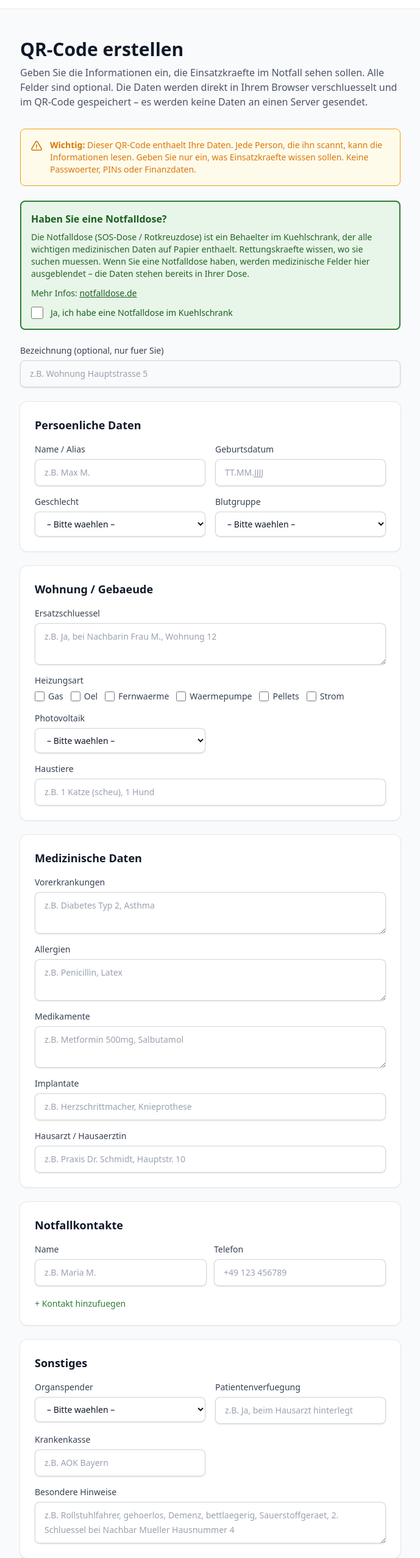
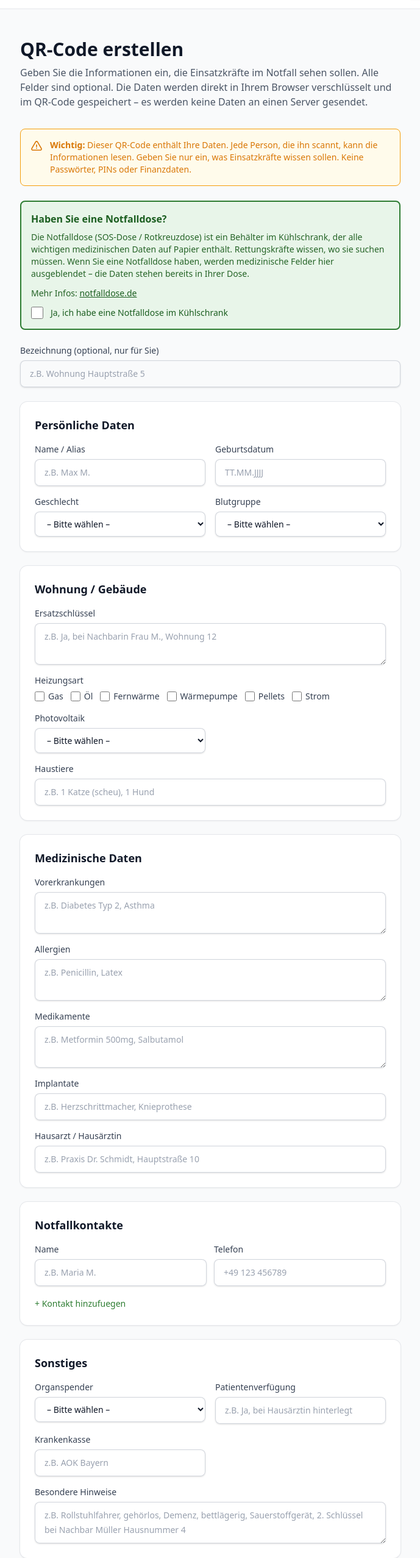
Before and after one commit to Grinsel/notfall-qr, a Next.js app: page /setup in a window 1280 px wide. Shown: the part 58-2613 px from the top of the page at 61% size, without its empty margins (295-984 px from the left). Built offline with nearby package versions, Linux system fonts and the light colour scheme.

Commit message:
umlaute und und qr code korrigiert

```diff
--- a/src/app/info/page.tsx
+++ b/src/app/info/page.tsx
@@ -185,7 +185,7 @@ export default function InfoPage() {
 
               <details className="group rounded-lg border border-gray-200 bg-gray-50">
                 <summary className="cursor-pointer px-4 py-3 font-medium text-gray-900 select-none">
-                  Ersatzschluessel
+                  Ersatzschlüssel
                 </summary>
                 <div className="px-4 pb-4 text-sm text-gray-600 leading-relaxed">
                   <p className="mb-2">Wenn die Wohnungst&uuml;r verschlossen ist, muss die Feuerwehr sie aufbrechen &ndash; das kostet Zeit und besch&auml;digt die T&uuml;r. Ein hinterlegter Ersatzschl&uuml;ssel beschleunigt den Zugang erheblich.</p>
@@ -195,7 +195,7 @@ export default function InfoPage() {
 
               <details className="group rounded-lg border border-gray-200 bg-gray-50">
                 <summary className="cursor-pointer px-4 py-3 font-medium text-gray-900 select-none">
-                  Notfalldose im Kuehlschrank
+                  Notfalldose im Kühlschrank
                 </summary>
                 <div className="px-4 pb-4 text-sm text-gray-600 leading-relaxed">
                   <p className="mb-2">Die Notfalldose (SOS-Dose) ist ein standardisiertes System: Eine Dose im K&uuml;hlschrank enth&auml;lt medizinische Informationen. Rettungskr&auml;fte wissen, wo sie suchen m&uuml;ssen, wenn dieser Hinweis vorhanden ist.</p>
@@ -213,7 +213,7 @@ export default function InfoPage() {
 
               <details className="group rounded-lg border border-gray-200 bg-gray-50">
                 <summary className="cursor-pointer px-4 py-3 font-medium text-gray-900 select-none">
-                  Solaranlage
+                  Photovoltaik
                 </summary>
                 <div className="px-4 pb-4 text-sm text-gray-600 leading-relaxed">
                   <p className="mb-2">Photovoltaik-Anlagen stehen unter Spannung, solange Licht auf die Module f&auml;llt &ndash; auch wenn der Strom im Haus abgeschaltet ist. Das ist ein ernstes Risiko bei L&ouml;scharbeiten. Die Feuerwehr muss wissen, ob eine Anlage vorhanden ist und wo die Hauptsicherung liegt.</p>
@@ -231,7 +231,7 @@ export default function InfoPage() {
 
               <details className="group rounded-lg border border-gray-200 bg-gray-50">
                 <summary className="cursor-pointer px-4 py-3 font-medium text-gray-900 select-none">
-                  Hausarzt / Hausaerztin
+                  Hausarzt / Hausärztin
                 </summary>
                 <div className="px-4 pb-4 text-sm text-gray-600 leading-relaxed">
                   <p className="mb-2">Der Hausarzt kennt die vollst&auml;ndige Krankengeschichte und kann im Notfall telefonisch wichtige Informationen an den Rettungsdienst oder die Notaufnahme weitergeben.</p>
--- a/src/app/setup/page.tsx
+++ b/src/app/setup/page.tsx
@@ -18,10 +18,10 @@ const HARD_LIMIT = 1200;
 const MAX_CONTACTS = 3;
 
 const BLOOD_TYPES = ["", "A+", "A-", "B+", "B-", "AB+", "AB-", "0+", "0-"];
-const GENDERS = ["", "Maennlich", "Weiblich", "Divers"];
+const GENDERS = ["", "Männlich", "Weiblich", "Divers"];
 const ORGAN_DONOR_OPTIONS = ["", "Ja", "Nein", "Unbekannt"];
 const JA_NEIN_OPTIONS = ["", "Ja", "Nein"];
-const HEATING_TYPES = ["Gas", "Oel", "Fernwaerme", "Waermepumpe", "Pellets", "Strom"];
+const HEATING_TYPES = ["Gas", "Öl", "Fernwärme", "Wärmepumpe", "Pellets", "Strom"];
 
 export default function SetupPage() {
   const [data, setData] = useState<EmergencyData>(createEmptyEmergencyData());
@@ -90,7 +90,7 @@ export default function SetupPage() {
 
   async function handleGenerate() {
     if (isEmpty) {
-      setError("Bitte fuellen Sie mindestens ein Feld aus.");
+      setError("Bitte füllen Sie mindestens ein Feld aus.");
       return;
     }
     if (overHard) {
@@ -108,7 +108,7 @@ export default function SetupPage() {
 
       if (url.length > 3000) {
         setError(
-          "Die Daten sind zu umfangreich fuer einen zuverlaessigen QR-Code. Bitte kuerzen Sie einzelne Felder."
+          "Die Daten sind zu umfangreich für einen zuverlässigen QR-Code. Bitte kürzen Sie einzelne Felder."
         );
         setGenerating(false);
         return;
@@ -126,7 +126,7 @@ export default function SetupPage() {
       setFramedDataUrl(framed);
       setFullUrl(url);
     } catch {
-      setError("Fehler bei der Verschluesselung. Bitte versuchen Sie es erneut.");
+      setError("Fehler bei der Verschlüsselung. Bitte versuchen Sie es erneut.");
     } finally {
       setGenerating(false);
     }
@@ -160,8 +160,8 @@ export default function SetupPage() {
             QR-Code erstellen
           </h1>
           <p className="text-gray-600 mb-8">
-            Geben Sie die Informationen ein, die Einsatzkraefte im Notfall sehen sollen. Alle
-            Felder sind optional. Die Daten werden direkt in Ihrem Browser verschluesselt und im
+            Geben Sie die Informationen ein, die Einsatzkräfte im Notfall sehen sollen. Alle
+            Felder sind optional. Die Daten werden direkt in Ihrem Browser verschlüsselt und im
             QR-Code gespeichert &ndash; es werden keine Daten an einen Server gesendet.
           </p>
 
@@ -184,9 +184,9 @@ export default function SetupPage() {
                     />
                   </svg>
                   <div className="text-sm text-warning-600">
-                    <strong>Wichtig:</strong> Dieser QR-Code enthaelt Ihre Daten. Jede Person, die
-                    ihn scannt, kann die Informationen lesen. Geben Sie nur ein, was Einsatzkraefte
-                    wissen sollen. Keine Passwoerter, PINs oder Finanzdaten.
+                    <strong>Wichtig:</strong> Dieser QR-Code enthält Ihre Daten. Jede Person, die
+                    ihn scannt, kann die Informationen lesen. Geben Sie nur ein, was Einsatzkräfte
+                    wissen sollen. Keine Passwörter, PINs oder Finanzdaten.
                   </div>
                 </div>
               </div>
@@ -197,9 +197,9 @@ export default function SetupPage() {
                   Haben Sie eine Notfalldose?
                 </h3>
                 <p className="text-sm text-primary-700 mb-3">
-                  Die Notfalldose (SOS-Dose / Rotkreuzdose) ist ein Behaelter im Kuehlschrank, der
-                  alle wichtigen medizinischen Daten auf Papier enthaelt. Rettungskraefte wissen, wo
-                  sie suchen muessen. Wenn Sie eine Notfalldose haben, werden medizinische Felder
+                  Die Notfalldose (SOS-Dose / Rotkreuzdose) ist ein Behälter im Kühlschrank, der
+                  alle wichtigen medizinischen Daten auf Papier enthält. Rettungskräfte wissen, wo
+                  sie suchen müssen. Wenn Sie eine Notfalldose haben, werden medizinische Felder
                   hier ausgeblendet &ndash; die Daten stehen bereits in Ihrer Dose.
                 </p>
                 <p className="text-sm text-primary-700 mb-3">
@@ -221,7 +221,7 @@ export default function SetupPage() {
                     className="w-5 h-5 rounded border-primary-600 text-primary-600 focus:ring-primary-500"
                   />
                   <span className="text-sm font-medium text-primary-800">
-                    Ja, ich habe eine Notfalldose im Kuehlschrank
+                    Ja, ich habe eine Notfalldose im Kühlschrank
                   </span>
                 </label>
               </div>
@@ -229,23 +229,23 @@ export default function SetupPage() {
               {/* Label */}
               <div className="mb-6">
                 <label htmlFor="label" className="label-text">
-                  Bezeichnung (optional, nur fuer Sie)
+                  Bezeichnung (optional, nur für Sie)
                 </label>
                 <input
                   id="label"
                   type="text"
                   className="input-field"
-                  placeholder="z.B. Wohnung Hauptstrasse 5"
+                  placeholder="z.B. Wohnung Hauptstraße 5"
                   value={label}
                   onChange={(e) => setLabel(e.target.value)}
                   maxLength={100}
                 />
               </div>
 
-              {/* Section: Persoenliche Daten */}
+              {/* Section: Persönliche Daten */}
               <div className="card mb-6">
                 <h2 className="text-lg font-semibold text-gray-900 mb-4">
-                  Persoenliche Daten
+                  Persönliche Daten
                 </h2>
                 <div className="grid grid-cols-1 sm:grid-cols-2 gap-4">
                   <div>
@@ -288,7 +288,7 @@ export default function SetupPage() {
                         >
                           {GENDERS.map((g) => (
                             <option key={g} value={g}>
-                              {g || "– Bitte waehlen –"}
+                              {g || "– Bitte wählen –"}
                             </option>
                           ))}
                         </select>
@@ -305,7 +305,7 @@ export default function SetupPage() {
                         >
                           {BLOOD_TYPES.map((b) => (
                             <option key={b} value={b}>
-                              {b || "– Bitte waehlen –"}
+                              {b || "– Bitte wählen –"}
                             </option>
                           ))}
                         </select>
@@ -315,15 +315,15 @@ export default function SetupPage() {
                 </div>
               </div>
 
-              {/* Section: Wohnung / Gebaeude */}
+              {/* Section: Wohnung / Gebäude */}
               <div className="card mb-6">
                 <h2 className="text-lg font-semibold text-gray-900 mb-4">
-                  Wohnung / Gebaeude
+                  Wohnung / Gebäude
                 </h2>
                 <div className="space-y-4">
                   <div>
                     <label htmlFor="ed-sparekey" className="label-text">
-                      Ersatzschluessel
+                      Ersatzschlüssel
                     </label>
                     <textarea
                       id="ed-sparekey"
@@ -336,13 +336,13 @@ export default function SetupPage() {
                   {data.spareKey.trim() && (
                     <div>
                       <label htmlFor="ed-sparekeyloc" className="label-text">
-                        Ersatzschluessel-Ort
+                        Ersatzschlüssel-Ort
                       </label>
                       <input
                         id="ed-sparekeyloc"
                         type="text"
                         className="input-field"
-                        placeholder="z.B. Schluesseltresor an der Hauswand, Nachbarin Frau M. Wohnung 12"
+                        placeholder="z.B. Schlüsseltresor an der Hauswand, Nachbarin Frau M. Wohnung 12"
                         value={data.spareKeyLocation}
                         onChange={(e) => updateField("spareKeyLocation", e.target.value)}
                       />
@@ -378,7 +378,7 @@ export default function SetupPage() {
                         id="ed-heatingshutoff"
                         type="text"
                         className="input-field"
-                        placeholder="z.B. Keller links neben Zaehler"
+                        placeholder="z.B. Keller links neben Zähler"
                         value={data.heatingShutoff}
                         onChange={(e) => updateField("heatingShutoff", e.target.value)}
                       />
@@ -397,7 +397,7 @@ export default function SetupPage() {
                       >
                         {JA_NEIN_OPTIONS.map((o) => (
                           <option key={o} value={o}>
-                            {o || "– Bitte waehlen –"}
+                            {o || "– Bitte wählen –"}
                           </option>
                         ))}
                       </select>
@@ -492,13 +492,13 @@ export default function SetupPage() {
                     </div>
                     <div>
                       <label htmlFor="ed-doctor" className="label-text">
-                        Hausarzt / Hausaerztin
+                        Hausarzt / Hausärztin
                       </label>
                       <input
                         id="ed-doctor"
                         type="text"
                         className="input-field"
-                        placeholder="z.B. Praxis Dr. Schmidt, Hauptstr. 10"
+                        placeholder="z.B. Praxis Dr. Schmidt, Hauptstraße 10"
                         value={data.familyDoctor}
                         onChange={(e) => updateField("familyDoctor", e.target.value)}
                       />
@@ -599,20 +599,20 @@ export default function SetupPage() {
                         >
                           {ORGAN_DONOR_OPTIONS.map((o) => (
                             <option key={o} value={o}>
-                              {o || "– Bitte waehlen –"}
+                              {o || "– Bitte wählen –"}
                             </option>
                           ))}
                         </select>
                       </div>
                       <div>
                         <label htmlFor="ed-will" className="label-text">
-                          Patientenverfuegung
+                          Patientenverfügung
                         </label>
                         <input
                           id="ed-will"
                           type="text"
                           className="input-field"
-                          placeholder="z.B. Ja, beim Hausarzt hinterlegt"
+                          placeholder="z.B. Ja, bei Hausärztin hinterlegt"
                           value={data.livingWill}
                           onChange={(e) => updateField("livingWill", e.target.value)}
                         />
@@ -639,7 +639,7 @@ export default function SetupPage() {
                     <textarea
                       id="ed-notes"
                       className="input-field min-h-[60px] resize-y"
-                      placeholder="z.B. Rollstuhlfahrer, gehoerlos, Demenz, bettlaegerig, Sauerstoffgeraet, 2. Schluessel bei Nachbar Mueller Hausnummer 4"
+                      placeholder="z.B. Rollstuhlfahrer, gehörlos, Demenz, bettlägerig, Sauerstoffgerät, 2. Schlüssel bei Nachbar Müller Hausnummer 4"
                       value={data.notes}
                       onChange={(e) => updateField("notes", e.target.value)}
                     />
@@ -658,7 +658,7 @@ export default function SetupPage() {
                       : "text-gray-400"
                   }`}
                 >
-                  {overSoft && !overHard && "QR-Code wird gross — kuerzer ist besser"}
+                  {overSoft && !overHard && "QR-Code wird groß — kürzer ist besser"}
                   {overHard && "Maximale Zeichenzahl erreicht"}
                 </span>
                 <span
@@ -685,7 +685,7 @@ export default function SetupPage() {
                 disabled={generating || isEmpty || overHard}
                 className="btn-primary w-full py-3 text-base"
               >
-                {generating ? "Wird verschluesselt..." : "QR-Code generieren"}
+                {generating ? "Wird verschlüsselt..." : "QR-Code generieren"}
               </button>
             </>
           ) : (
@@ -718,15 +718,15 @@ export default function SetupPage() {
                 <h3 className="font-semibold text-sm mb-2">So geht es weiter:</h3>
                 <ol className="text-sm text-gray-600 space-y-1 list-decimal list-inside">
                   <li>Laden Sie den QR-Code herunter oder drucken Sie ihn aus</li>
-                  <li>Bringen Sie ihn sichtbar an Ihrer Haustuer an</li>
-                  <li>Fertig &ndash; im Notfall scannen Einsatzkraefte den Code</li>
+                  <li>Bringen Sie ihn sichtbar an Ihrer Haustür an</li>
+                  <li>Fertig &ndash; im Notfall scannen Einsatzkräfte den Code</li>
                 </ol>
               </div>
 
               <div className="rounded-lg bg-primary-50 border border-primary-200 p-4 mb-6 text-sm text-left">
-                <strong>Hinweis:</strong> Ihre Daten sind ausschliesslich in diesem QR-Code
+                <strong>Hinweis:</strong> Ihre Daten sind ausschließlich in diesem QR-Code
                 gespeichert. Es gibt keine Kopie auf einem Server. Wenn Sie den QR-Code verlieren,
-                muessen Sie einen neuen erstellen.
+                müssen Sie einen neuen erstellen.
               </div>
 
               {fullUrl && (
@@ -741,7 +741,7 @@ export default function SetupPage() {
                       rel="noopener noreferrer"
                       className="text-primary-600 hover:underline text-sm break-all"
                     >
-                      Link oeffnen
+                      Link öffnen
                     </a>
                   </div>
                 </details>
--- a/src/app/view/page.tsx
+++ b/src/app/view/page.tsx
@@ -6,8 +6,8 @@ import { parseStructuredContent, StructuredSection } from "@/lib/emergency-data"
 import { Logo } from "@/components/Logo";
 
 const SECTION_LABELS: Record<string, string> = {
-  PERSON: "Persoenliche Daten",
-  WOHNUNG: "Wohnung / Gebaeude",
+  PERSON: "Persönliche Daten",
+  WOHNUNG: "Wohnung / Gebäude",
   MEDIZINISCH: "Medizinische Daten",
   NOTFALLKONTAKTE: "Notfallkontakte",
   SONSTIGES: "Sonstiges",
@@ -87,10 +87,10 @@ export default function ViewPage() {
         <div className="text-center">
           <div className="text-5xl mb-6">&#9888;</div>
           <h1 className="text-2xl sm:text-3xl font-bold text-white mb-3">
-            QR-Code ungueltig oder beschaedigt
+            QR-Code ungültig oder beschädigt
           </h1>
           <p className="text-gray-400 text-sm">
-            Die Daten konnten nicht entschluesselt werden.
+            Die Daten konnten nicht entschlüsselt werden.
           </p>
         </div>
       </div>
--- a/src/lib/emergency-data.ts
+++ b/src/lib/emergency-data.ts
@@ -85,8 +85,8 @@ export function serializeEmergencyData(data: EmergencyData): string {
 
   // Wohnung / Gebäude
   const wohnungLines: string[] = [];
-  if (data.spareKey.trim()) wohnungLines.push(`Ersatzschluessel: ${data.spareKey.trim()}`);
-  if (data.spareKeyLocation.trim()) wohnungLines.push(`Ersatzschluessel-Ort: ${data.spareKeyLocation.trim()}`);
+  if (data.spareKey.trim()) wohnungLines.push(`Ersatzschlüssel: ${data.spareKey.trim()}`);
+  if (data.spareKeyLocation.trim()) wohnungLines.push(`Ersatzschlüssel-Ort: ${data.spareKeyLocation.trim()}`);
   if (data.emergencyBox) wohnungLines.push(`Notfalldose: ${data.emergencyBox}`);
   if (data.heatingType.length > 0) wohnungLines.push(`Heizung: ${data.heatingType.join(", ")}`);
   if (data.heatingShutoff.trim()) wohnungLines.push(`Absperrhahn: ${data.heatingShutoff.trim()}`);
@@ -134,7 +134,7 @@ export function serializeEmergencyData(data: EmergencyData): string {
   // Sonstiges
   const otherLines: string[] = [];
   if (data.organDonor) otherLines.push(`Organspender: ${data.organDonor}`);
-  if (data.livingWill.trim()) otherLines.push(`Patientenverfuegung: ${data.livingWill.trim()}`);
+  if (data.livingWill.trim()) otherLines.push(`Patientenverfügung: ${data.livingWill.trim()}`);
   if (data.insurance.trim()) otherLines.push(`Krankenkasse: ${data.insurance.trim()}`);
   if (data.notes.trim()) otherLines.push(`Besondere Hinweise: ${data.notes.trim()}`);
 
--- a/src/lib/qr-frame.ts
+++ b/src/lib/qr-frame.ts
@@ -50,7 +50,7 @@ export async function renderQrWithFrame(qrDataUrl: string): Promise<string> {
   ctx.textAlign = "center";
   ctx.translate(SIZE - 34, 180);
   ctx.rotate(Math.PI / 2);
-  ctx.fillText("notfall-qr.de", 0, 0);
+  ctx.fillText("qr.retter.one", 0, 0);
   ctx.restore();
 
   // QR code in center on white background
```
